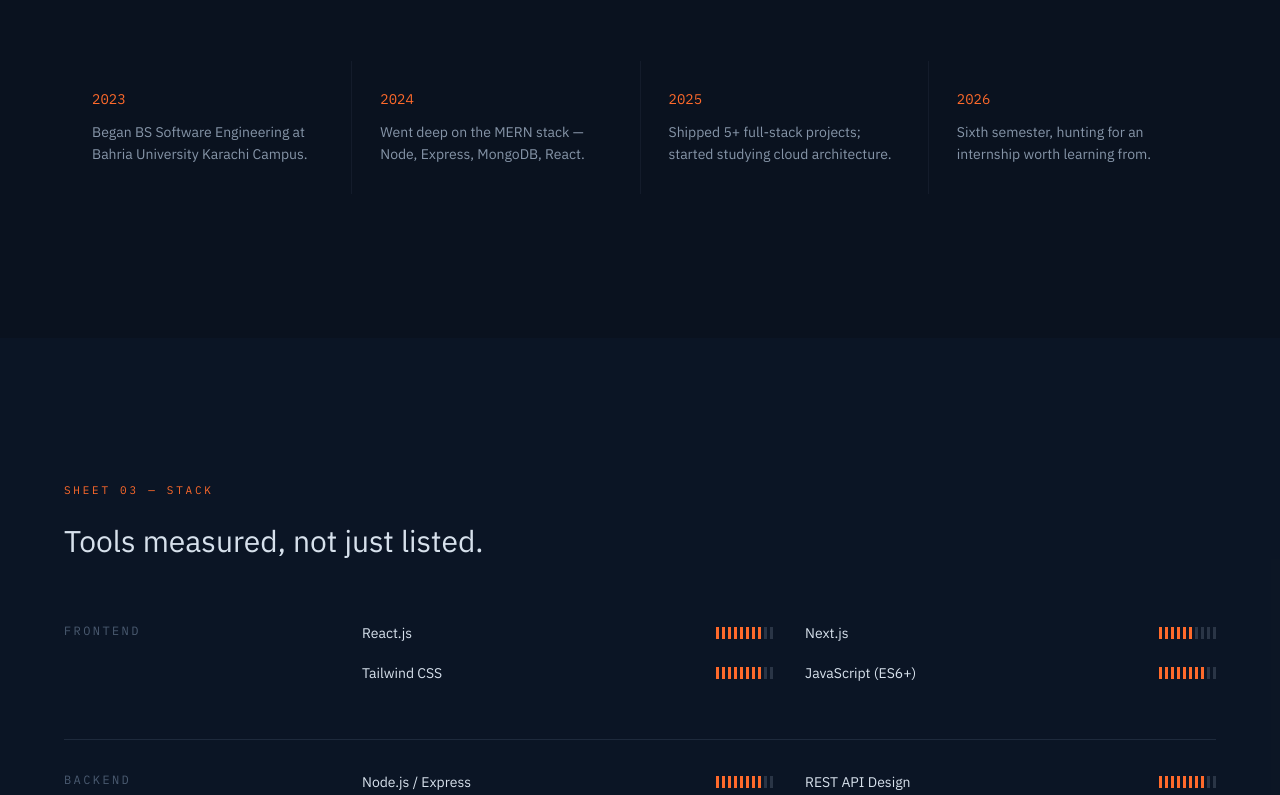
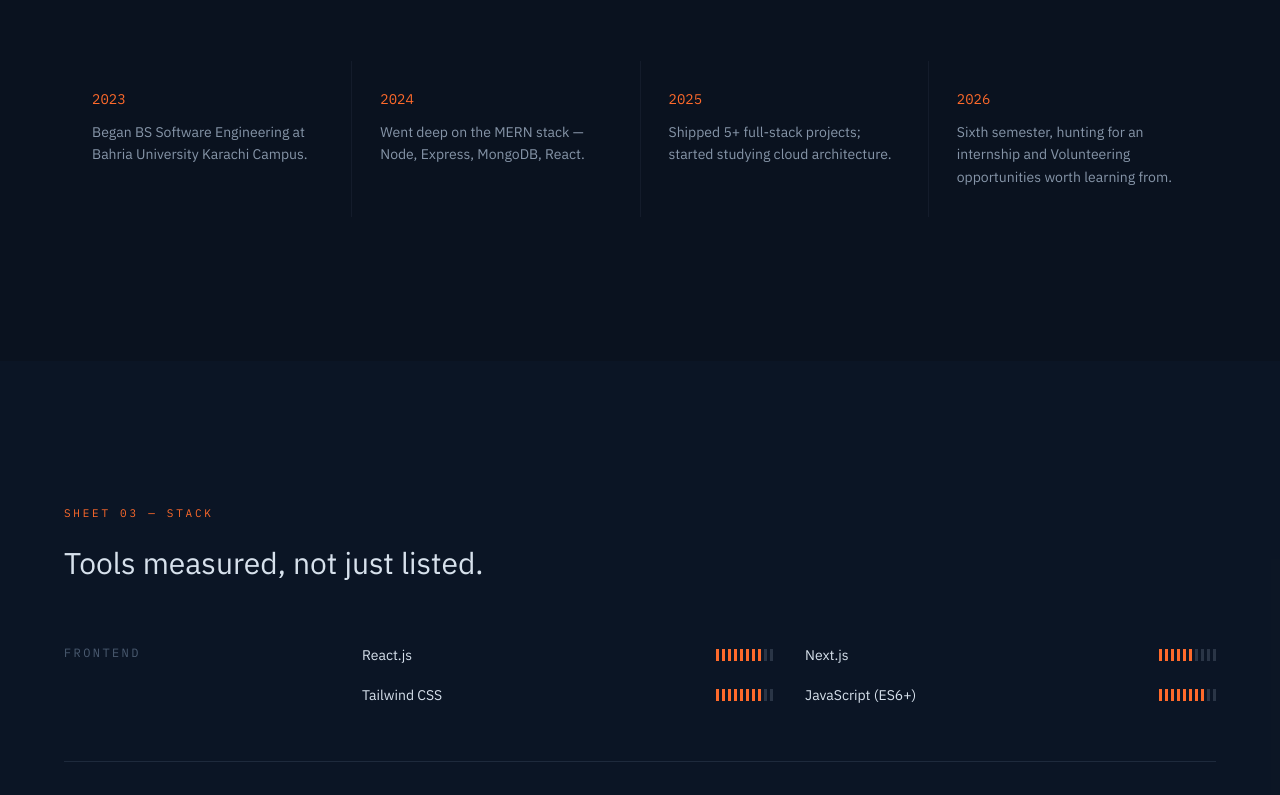
Before and after one commit to TahirHameed106/Portfolio_InternshipTask4, a React (Vite) app: page / in a window 1280 px wide. Shown: the part 1220-2015 px from the top of the page. Built offline with nearby package versions, Linux system fonts and the light colour scheme.

Commit message:
Day 3- finalization

```diff
--- a/src/components/About.jsx
+++ b/src/components/About.jsx
@@ -13,7 +13,7 @@ const timeline = [
   { year: '2023', note: 'Began BS Software Engineering at Bahria University Karachi Campus.' },
   { year: '2024', note: 'Went deep on the MERN stack — Node, Express, MongoDB, React.' },
   { year: '2025', note: 'Shipped 5+ full-stack projects; started studying cloud architecture.' },
-  { year: '2026', note: 'Sixth semester, hunting for an internship worth learning from.' },
+  { year: '2026', note: 'Sixth semester, hunting for an internship and Volunteering opportunities worth learning from.' },
 ]
 
 const About = () => {
--- a/src/components/Contact.jsx
+++ b/src/components/Contact.jsx
@@ -130,7 +130,7 @@ const Contact = () => {
             </dl>
 
             <p className="text-sm text-line-dim leading-relaxed">
-              Currently looking for a Web Development internship. Open to remote,
+              Currently looking for a Web Development Projects. Open to remote,
               hybrid, or on-site — whatever gets me shipping real code fastest.
             </p>
           </div>
--- a/src/components/Education.jsx
+++ b/src/components/Education.jsx
@@ -27,7 +27,7 @@ const Education = () => {
             <div className="hairline pt-6 first:border-t-0 first:pt-0">
               <p className="font-mono text-xs tracking-[0.15em] uppercase text-signal mb-2">2023 — Present</p>
               <h3 className="font-sans text-xl text-line mb-1">BS Software Engineering</h3>
-              <p className="text-sm text-line-dim mb-4">Bahria University, Karachi Campus — 6th Semester</p>
+              <p className="text-sm text-line-dim mb-4">Bahria University, Karachi Campus — 7th Semester</p>
               <div className="flex flex-wrap gap-2">
                 {coursework.map((c) => (
                   <span key={c} className="tag">{c}</span>
```
